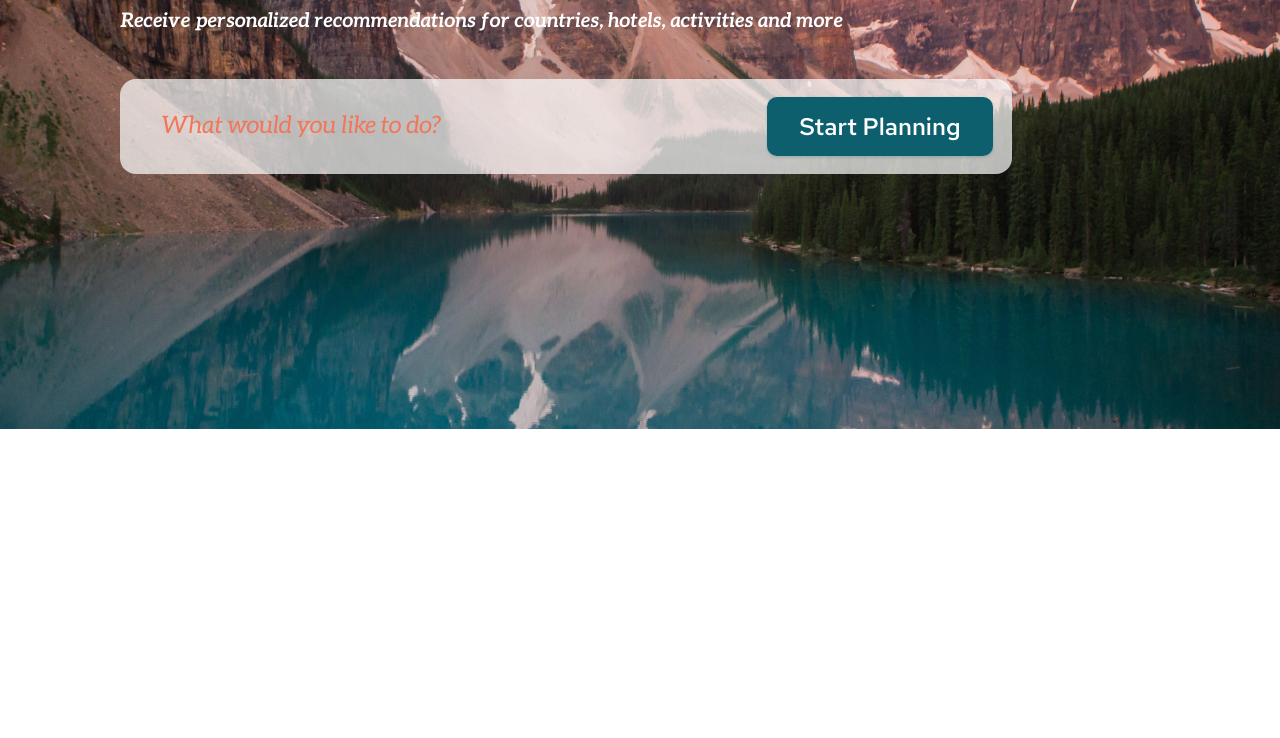
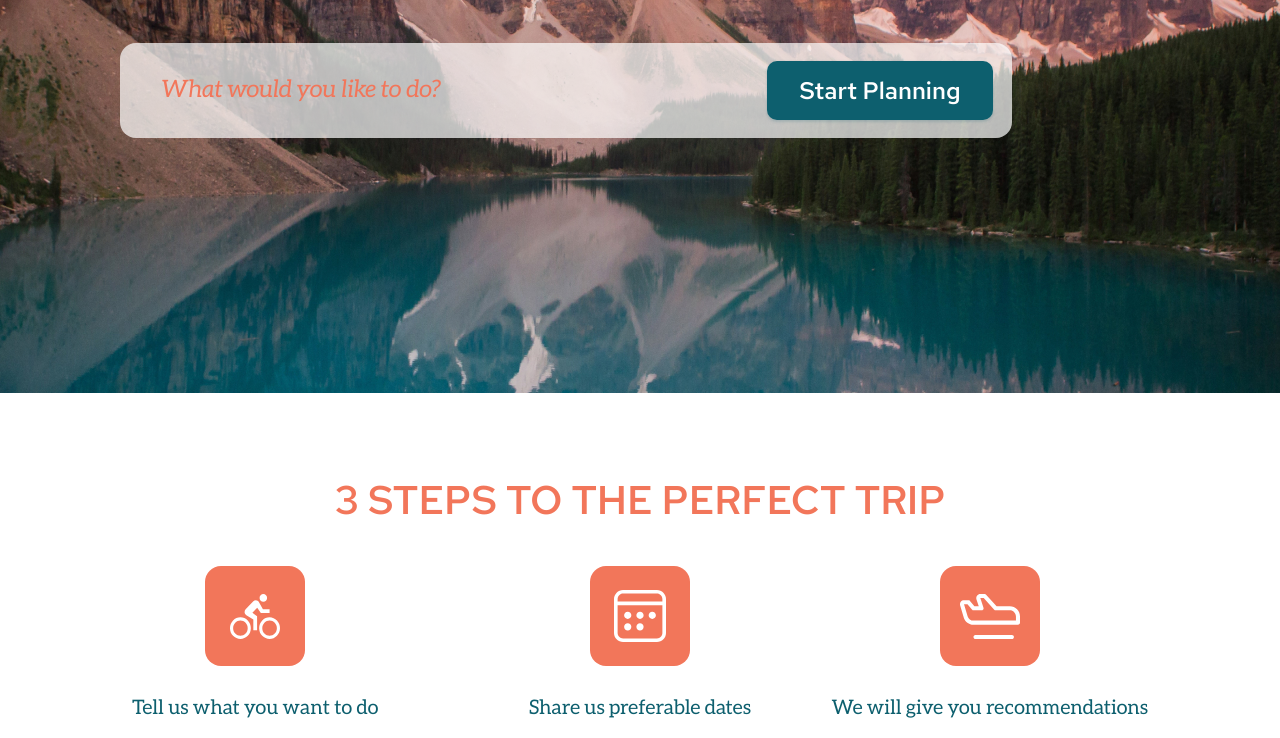
Before and after one commit to aliaksei-siniauski/travel-project, a website: page index.html in a window 1280 px wide. Shown: the part 371-1109 px from the top of the page. Before the commit the page ends 800 px from the top, so only its background shows below. Drawn offline with Linux system fonts and the light colour scheme; files whose address does not match are found by name.

Commit message:
feat: add steps section

```diff
--- a/index.html
+++ b/index.html
@@ -79,7 +79,46 @@
         </div>
         <!-- close container -->
       </section>
-      <!-- close preview -->
+      <!-- close preview section -->
+      <section id="steps" class="steps">
+        <div class="container steps__container">
+          <h2 class="section-title">3 STEPS TO THE PERFECT TRIP</h2>
+          <div class="steps-content">
+            <div class="step-block">
+              <div class="step-block__icon">
+                <span class="icon-square">
+                  <span class="icon icon-step icon-step-1"> </span>
+                </span>
+              </div>
+              <!-- close step-block__icon -->
+              <p class="step-block__title">Tell us what you want to do</p>
+            </div>
+            <!-- close step-block -->
+            <div class="step-block">
+              <div class="step-block__icon">
+                <span class="icon-square">
+                  <span class="icon icon-step icon-step-2"> </span>
+                </span>
+              </div>
+              <!-- close step-block__icon -->
+              <p class="step-block__title">Share us preferable dates</p>
+            </div>
+            <!-- close step-block -->
+            <div class="step-block">
+              <div class="step-block__icon">
+                <span class="icon-square">
+                  <span class="icon icon-step icon-step-3"> </span>
+                </span>
+              </div>
+              <!-- close step-block__icon -->
+              <p class="step-block__title">We will give you recommendations</p>
+            </div>
+            <!-- close step-block -->
+          </div>
+          <!-- close steps-block -->
+        </div>
+      </section>
+      <!-- close steps section -->
     </main>
   </body>
 </html>
--- a/src/scss/components/_icon.scss
+++ b/src/scss/components/_icon.scss
@@ -1,7 +1,6 @@
 .icon {
   display: inline-block;
   fill: $light-color;
-  @extend %cursor-pointer;
   &:hover {
     fill: $hover-color;
   }
--- a/src/scss/components/_nav.scss
+++ b/src/scss/components/_nav.scss
@@ -99,18 +99,19 @@
   &:hover {
     color: $hover-color;
     &::before {
-      display: block;
-      background-color: yellow;
+      opacity: 1;
     }
   }
   &::before {
-    display: none;
+    display: block;
     content: "";
     width: 70%;
     height: 0.2rem;
     position: absolute;
     top: 3rem;
     left: 0.1rem;
+    background: $hover-color;
+    opacity: 0;
     @extend %transition;
     @include media-mobile {
       width: 100%;
```
Also changed, not shown: src/scss/main.css, 1 other file.
